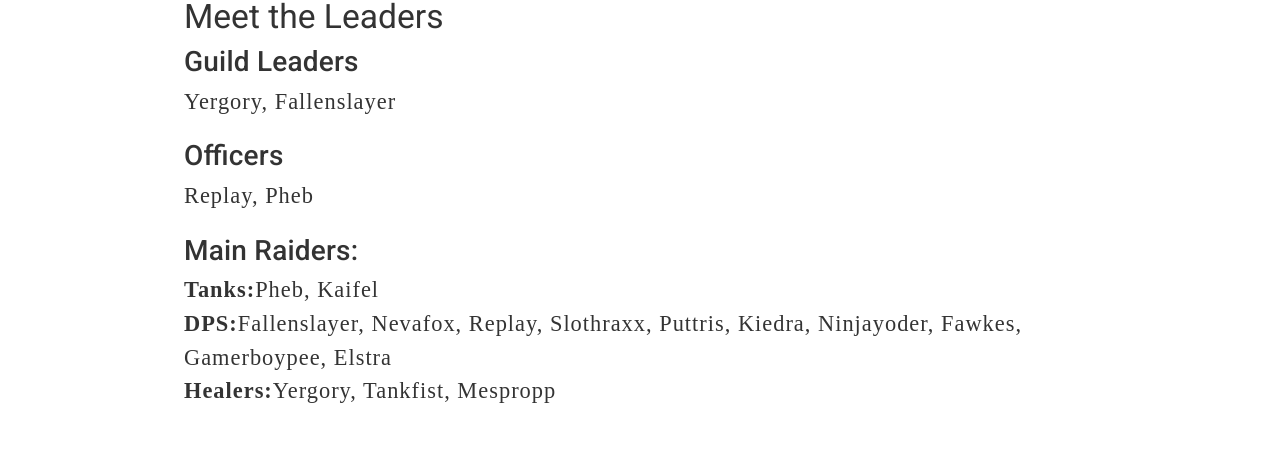
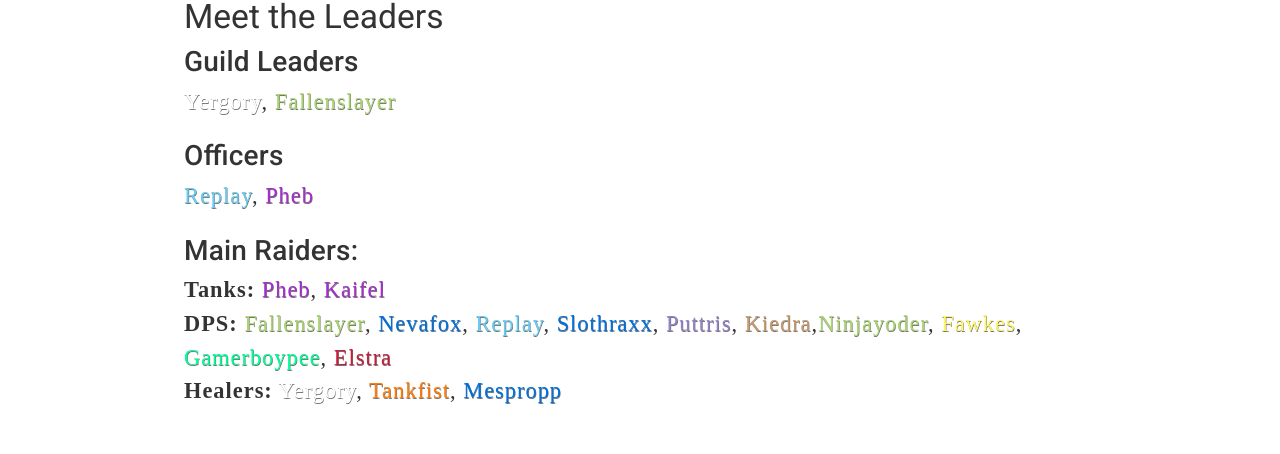
Before and after one commit to NothinButTreys/first-pull, a Gatsby site: page /about in a window 1280 px wide. Shown: the part 283-737 px from the top of the page. Built offline with nearby package versions, Linux system fonts and the light colour scheme; Gatsby itself is replaced by a stand-in of ours; a web font is replaced by a local one.

Commit message:
added class colors

```diff
--- a/src/components/layout.css
+++ b/src/components/layout.css
@@ -629,3 +629,51 @@ footer {
 .MuiButtonBase-root {
   line-height: initial;
 }
+.dh {
+  color: #a330c9 !important;
+  text-shadow: 0.5px 0.5px rgb(114, 114, 114);
+}
+.dk {
+  color: #c41f3b !important;
+  text-shadow: 0.5px 0.5px rgb(114, 114, 114);
+}
+.druid {
+  color: #ff7d0a !important;
+  text-shadow: 0.5px 0.5px rgb(114, 114, 114);
+}
+.hunter {
+  color: #abd473 !important;
+  text-shadow: 0.5px 0.5px rgb(114, 114, 114);
+}
+.mage {
+  color: #69ccf0 !important;
+  text-shadow: 0.5px 0.5px rgb(114, 114, 114);
+}
+.monk {
+  color: #00ff96 !important;
+  text-shadow: 0.5px 0.5px rgb(114, 114, 114);
+}
+.paladin {
+  color: #f58cba !important;
+  text-shadow: 0.5px 0.5px rgb(114, 114, 114);
+}
+.priest {
+  color: #ffffff !important;
+  text-shadow: 0.5px 0.5px rgb(114, 114, 114);
+}
+.rogue {
+  color: #fff569 !important;
+  text-shadow: 0.5px 0.5px rgb(114, 114, 114);
+}
+.shaman {
+  color: #0070de !important;
+  text-shadow: 0.5px 0.5px rgb(114, 114, 114);
+}
+.warlock {
+  color: #9482c9 !important;
+  text-shadow: 0.5px 0.5px rgb(114, 114, 114);
+}
+.warrior {
+  color: #c79c6e !important;
+  text-shadow: 0.5px 0.5px rgb(114, 114, 114);
+}
--- a/src/pages/about.js
+++ b/src/pages/about.js
@@ -13,22 +13,34 @@ const SecondPage = () => (
     <Typography variant="h5">Meet the Leaders</Typography>
     <Typography variant="h6">Guild Leaders</Typography>
     <Typography variant="p" display="block" paragraph>
-      Yergory, Fallenslayer
+      <span className="priest">Yergory</span>,{" "}
+      <span className="hunter">Fallenslayer</span>
     </Typography>
     <Typography variant="h6">Officers</Typography>
     <Typography variant="p" display="block" paragraph>
-      Replay, Pheb
+      <span className="mage">Replay</span>, <span className="dh">Pheb</span>
     </Typography>
     <Typography variant="h6">Main Raiders:</Typography>
     <Typography variant="p" display="block">
-      <b>Tanks:</b>Pheb, Kaifel
+      <b>Tanks:</b> <span className="dh">Pheb</span>,{" "}
+      <span className="dh">Kaifel</span>
     </Typography>
     <Typography variant="p" display="block">
-      <b>DPS:</b>Fallenslayer, Nevafox, Replay, Slothraxx, Puttris, Kiedra,
-      Ninjayoder, Fawkes, Gamerboypee, Elstra
+      <b>DPS:</b> <span className="hunter">Fallenslayer</span>,{" "}
+      <span className="shaman">Nevafox</span>,{" "}
+      <span className="mage">Replay</span>,{" "}
+      <span className="shaman">Slothraxx</span>,{" "}
+      <span className="warlock">Puttris</span>,{" "}
+      <span className="warrior">Kiedra</span>,
+      <span className="hunter">Ninjayoder</span>,{" "}
+      <span className="rogue">Fawkes</span>,{" "}
+      <span className="monk">Gamerboypee</span>,{" "}
+      <span className="dk">Elstra</span>
     </Typography>
     <Typography variant="p" display="block" paragraph>
-      <b>Healers:</b>Yergory, Tankfist, Mespropp
+      <b>Healers:</b> <span className="priest">Yergory</span>,{" "}
+      <span className="druid">Tankfist</span>,{" "}
+      <span className="shaman">Mespropp</span>
     </Typography>
   </Layout>
 )
```
